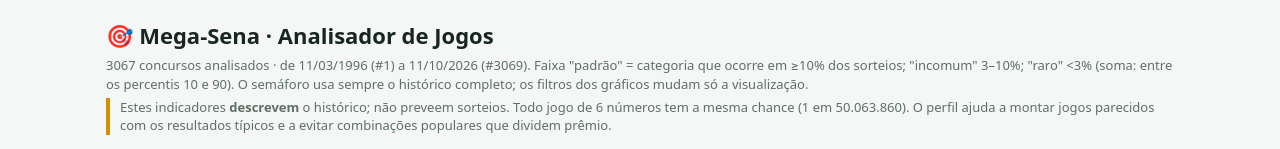
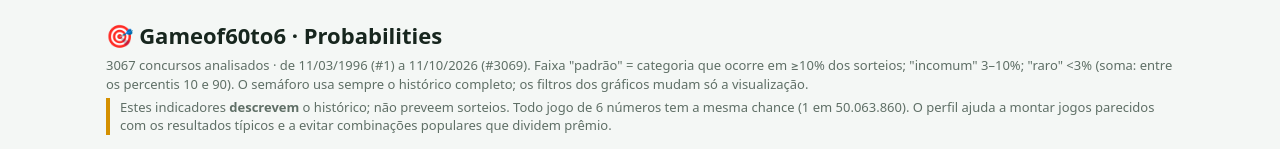
Before and after one commit to willcoutinho89/gameof60to6_probabilities, a plain HTML site: page index.html in a window 1280 px wide. Shown: the top 149 px of the page. Drawn offline with Linux system fonts and the light colour scheme.

Commit message:
Add files via upload

```diff
--- a/index.html
+++ b/index.html
@@ -1,7 +1,7 @@
 <!DOCTYPE html>
 <html lang="pt-BR"><head><meta charset="utf-8">
 <meta name="viewport" content="width=device-width, initial-scale=1, viewport-fit=cover">
-<title>Mega-Sena · Analisador de Jogos</title>
+<title>Gameof60to6 · Probabilities</title>
 <style>
 :root{--bg:#f4f7f5;--card:#fff;--tx:#17261e;--mut:#5f6f66;--bd:#dbe3de;--ac:#1f9a68;--ok:#1f9d55;--wn:#d49000;--bad:#d64545;--bar:#b9d8c9;box-sizing:border-box;padding-top:env(safe-area-inset-top,0px);padding-bottom:env(safe-area-inset-bottom,0px)}
 @media(prefers-color-scheme:dark){:root:not([data-theme="light"]){--bg:#0f1713;--card:#17221c;--tx:#e6f0ea;--mut:#9bb0a4;--bd:#2a3a31;--bar:#2f5444}}
@@ -34,7 +34,7 @@ select{background:var(--card);color:var(--tx);border:1px solid var(--bd);border-
 .tag{display:inline-block;border:1px solid var(--bd);border-radius:6px;padding:1px 6px;margin:2px;font-size:12px}
 .warn{border-left:4px solid var(--wn);padding-left:10px}
 </style></head><body><main>
-<h1>🎯 Mega-Sena · Analisador de Jogos</h1>
+<h1>🎯 Gameof60to6 · Probabilities</h1>
 <p class="mut" id="meta"></p>
 <p class="mut warn">Estes indicadores <b>descrevem</b> o histórico; não preveem sorteios. Todo jogo de 6 números tem a mesma chance (1 em 50.063.860). O perfil ajuda a montar jogos parecidos com os resultados típicos e a evitar combinações populares que dividem prêmio.</p>
 
```
